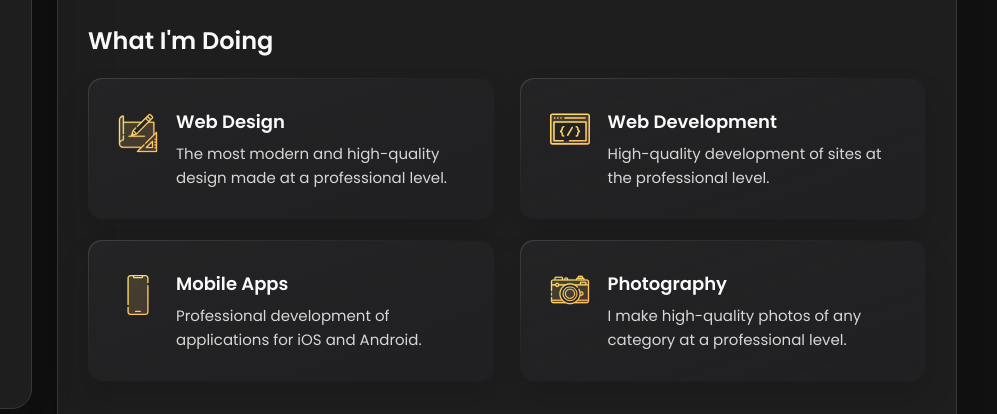
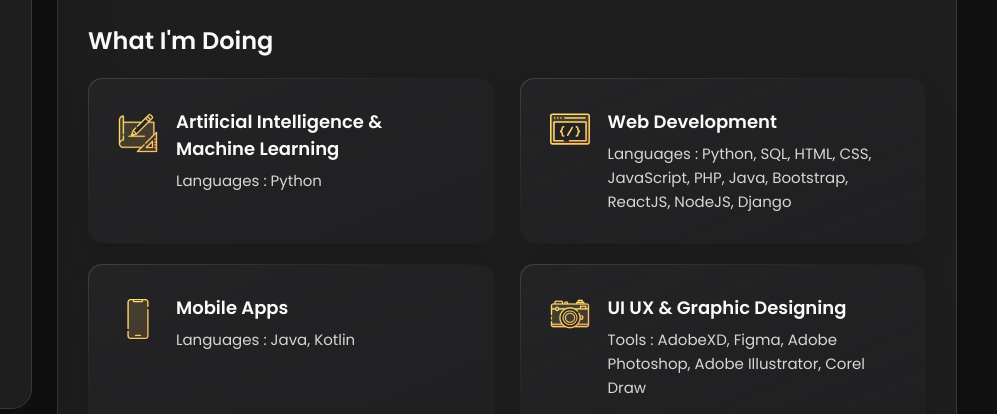
Before and after one commit to atharva-shirgaonkar/Atharva-Shirgaonkar-PF, a website: page index.html in a window 1280 px wide. Shown: the part 451-865 px from the top of the page, 283-1280 px from the left. Drawn offline with nearby package versions, Linux system fonts and the light colour scheme.

Commit message:
Update for index
do it

```diff
--- a/index.html
+++ b/index.html
@@ -236,10 +236,10 @@
               </div>
 
               <div class="service-content-box">
-                <h4 class="h4 service-item-title">Web design</h4>
+                <h4 class="h4 service-item-title">Artificial Intelligence & Machine Learning</h4>
 
                 <p class="service-item-text">
-                  The most modern and high-quality design made at a professional level.
+                  Languages : Python
                 </p>
               </div>
 
@@ -255,7 +255,7 @@
                 <h4 class="h4 service-item-title">Web development</h4>
 
                 <p class="service-item-text">
-                  High-quality development of sites at the professional level.
+                  Languages : Python, SQL, HTML, CSS, JavaScript, PHP, Java, Bootstrap, ReactJS, NodeJS, Django
                 </p>
               </div>
 
@@ -271,7 +271,7 @@
                 <h4 class="h4 service-item-title">Mobile apps</h4>
 
                 <p class="service-item-text">
-                  Professional development of applications for iOS and Android.
+                  Languages : Java, Kotlin
                 </p>
               </div>
 
@@ -284,10 +284,10 @@
               </div>
 
               <div class="service-content-box">
-                <h4 class="h4 service-item-title">Photography</h4>
+                <h4 class="h4 service-item-title">UI UX & Graphic Designing</h4>
 
                 <p class="service-item-text">
-                  I make high-quality photos of any category at a professional level.
+                  Tools : AdobeXD, Figma, Adobe Photoshop, Adobe Illustrator, Corel Draw
                 </p>
               </div>
 
@@ -474,7 +474,7 @@
               </a>
             </li>
 
-            <li class="clients-item">
+            <!-- <li class="clients-item">
               <a href="#">
                 <img src="./assets/images/logo-4-color.png" alt="client logo">
               </a>
@@ -490,7 +490,7 @@
               <a href="#">
                 <img src="./assets/images/logo-6-color.png" alt="client logo">
               </a>
-            </li>
+            </li> -->
 
           </ul>
 
```
